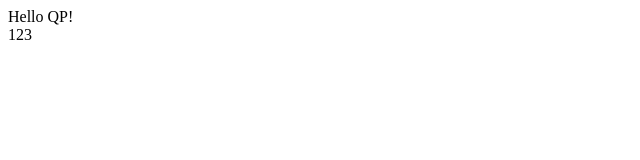
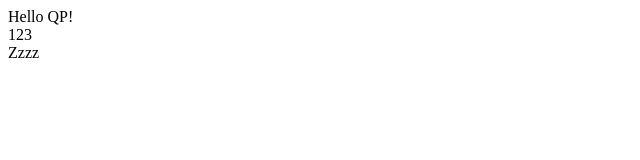
Before and after one commit to blxtepr/tz-site, a plain HTML site: page index.html in a window 1280 px wide. Shown: the full height of the page, 0-640 px from the left. Drawn offline with Linux system fonts and the light colour scheme.

Commit message:
new update

```diff
--- a/index.html
+++ b/index.html
@@ -4,6 +4,7 @@
 </header>
 <body>
 Hello QP!<BR>
-123
+123<BR>
+Zzzz
 </body>
 </html>
```
